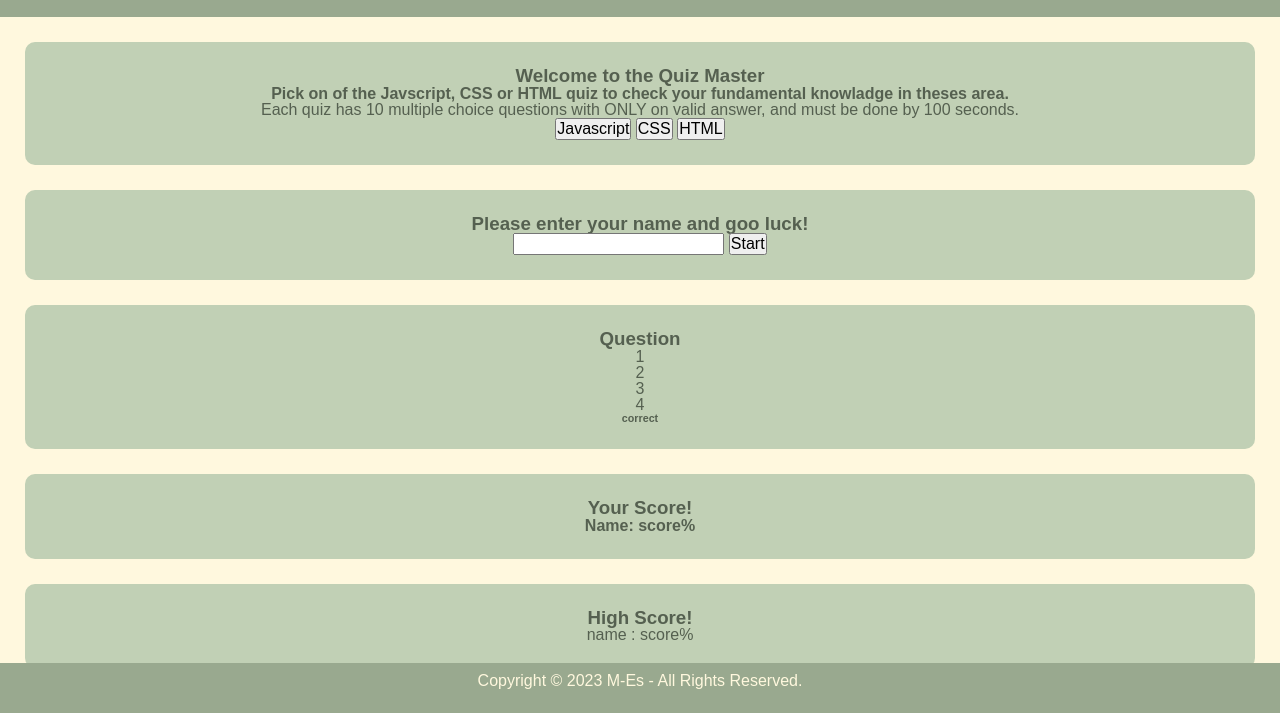
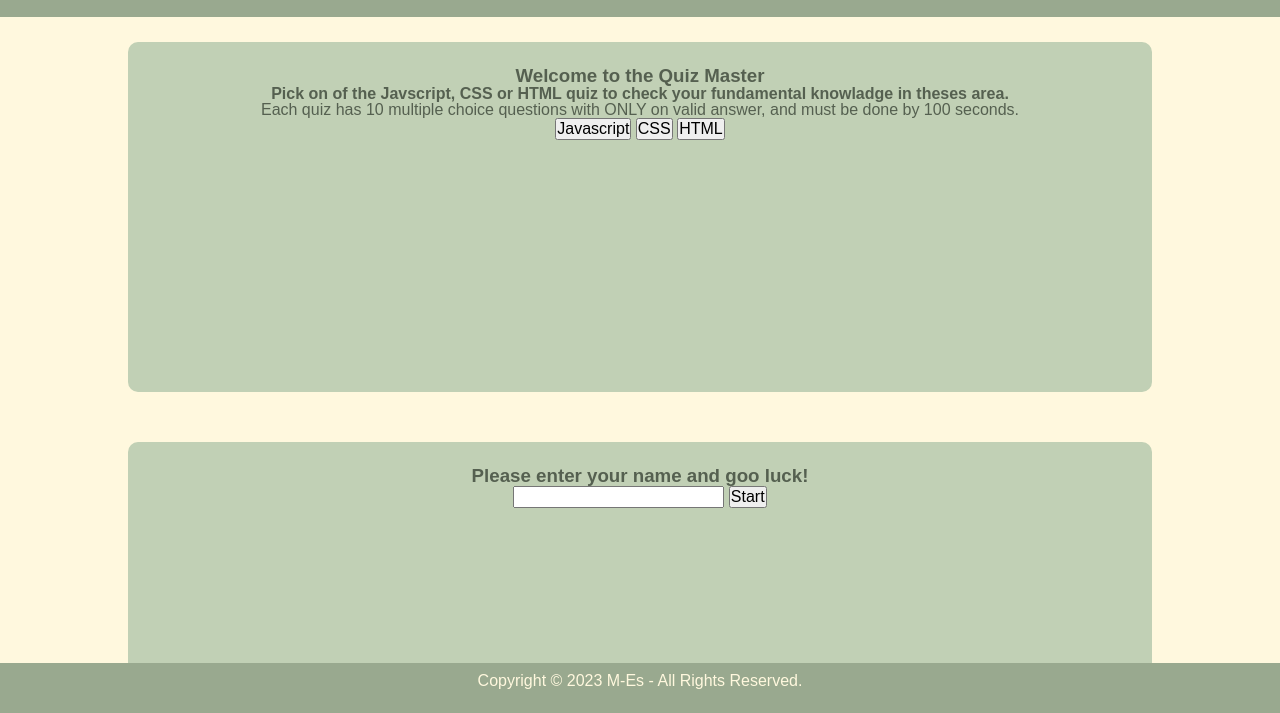
Before and after one commit to miladesmailpour/tech-blog, a plain HTML site: page index.html in a window 1280 px wide. Shown: the part 87-800 px from the top of the page. Drawn offline with Linux system fonts and the light colour scheme.

Commit message:
adding flex to the css

```diff
--- a/assets/css/style.css
+++ b/assets/css/style.css
@@ -18,6 +18,13 @@ header {
 
 }
 
+main {
+    text-align: right;
+    display: flex;
+    flex-wrap: wrap;
+    justify-content: center;
+}
+
 footer {
     box-sizing: border-box;
     padding-right: 20px;
@@ -25,7 +32,7 @@ footer {
     padding-top: 10px;
     background-color: var(--background-header-footer);
     text-align: center;
-    position: absolute;
+    position: fixed;
     bottom: 0;
     width: 100%;
     height: 50px;
@@ -33,12 +40,15 @@ footer {
 }
 
 .view {
+    flex: 0 0 80%;
     margin: 25px;
     padding: 25px;
     background-color: var(--background-view);
     text-align: center;
     border-radius: 10px;
     color: var(--font-dark);
+    width: 800px;
+    height: 350px;
 
     /* display: none; */
 }
```
